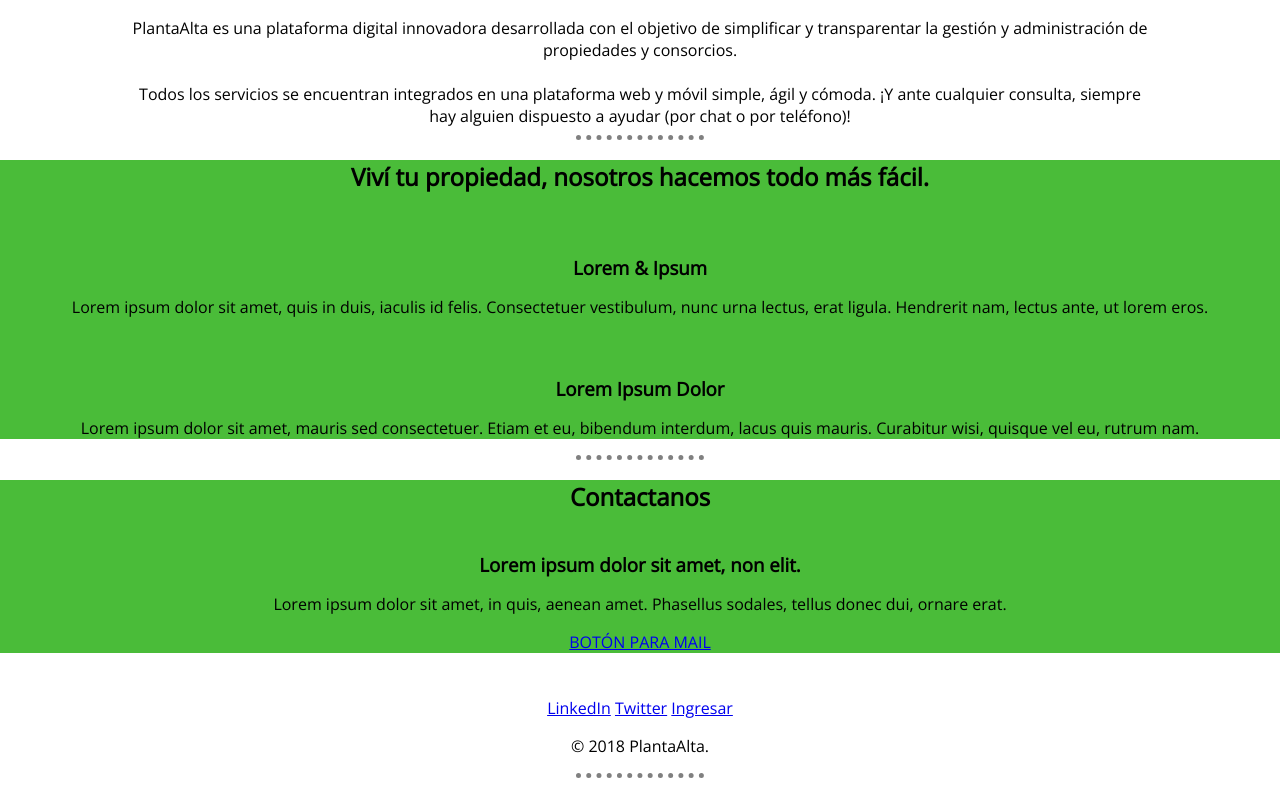
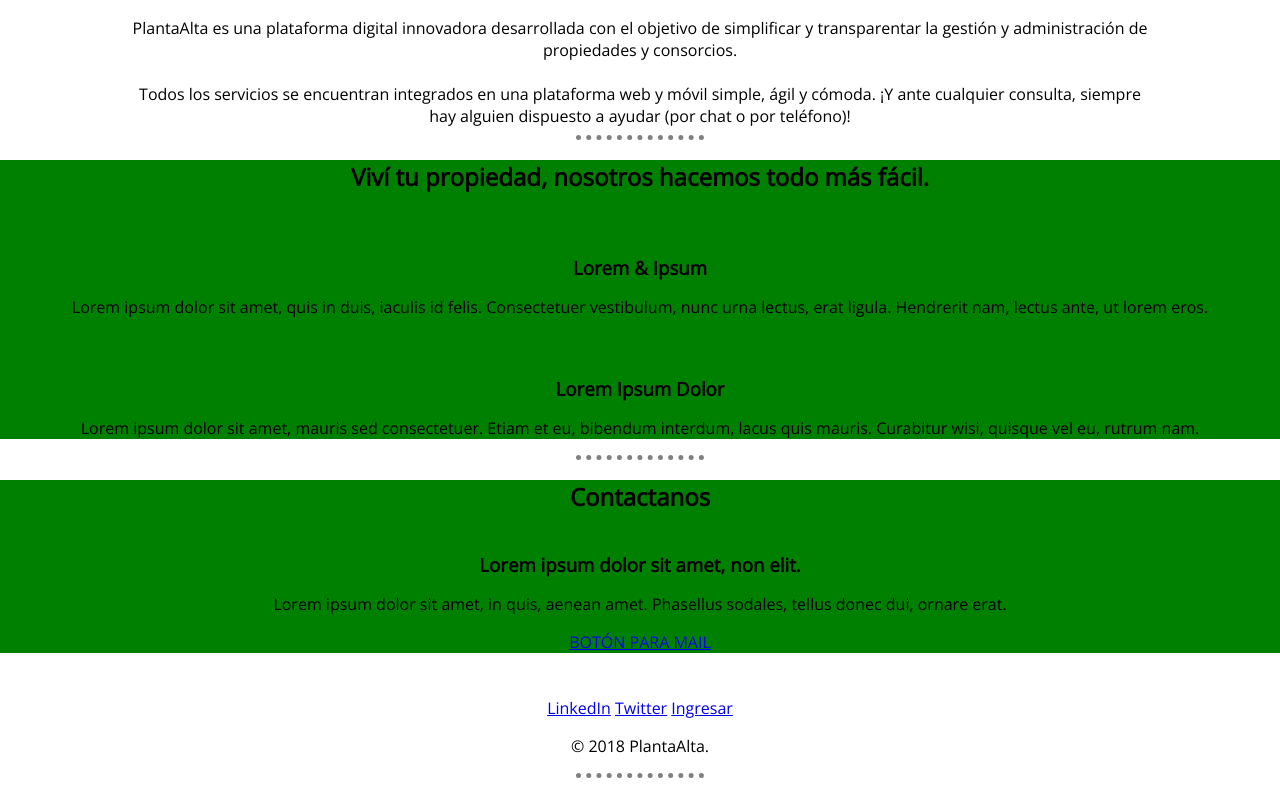
Before and after one commit to loops-ar/PlantaAlta, a plain HTML site: page index.html in a window 1280 px wide. Shown: the part 1743-2529 px from the top of the page. Drawn offline with nearby package versions, Linux system fonts and the light colour scheme.

Commit message:
Update master.css

```diff
--- a/css/master.css
+++ b/css/master.css
@@ -67,11 +67,11 @@
 
 
 header{
-  background-color: #4abc39;
+  background-color: green;
 }
 .description-detail{
-  background-color: #4abc39;
+  background-color: green;
 }
 .contact-me{
-  background-color: #4abc39;
+  background-color: green;
 }
```
